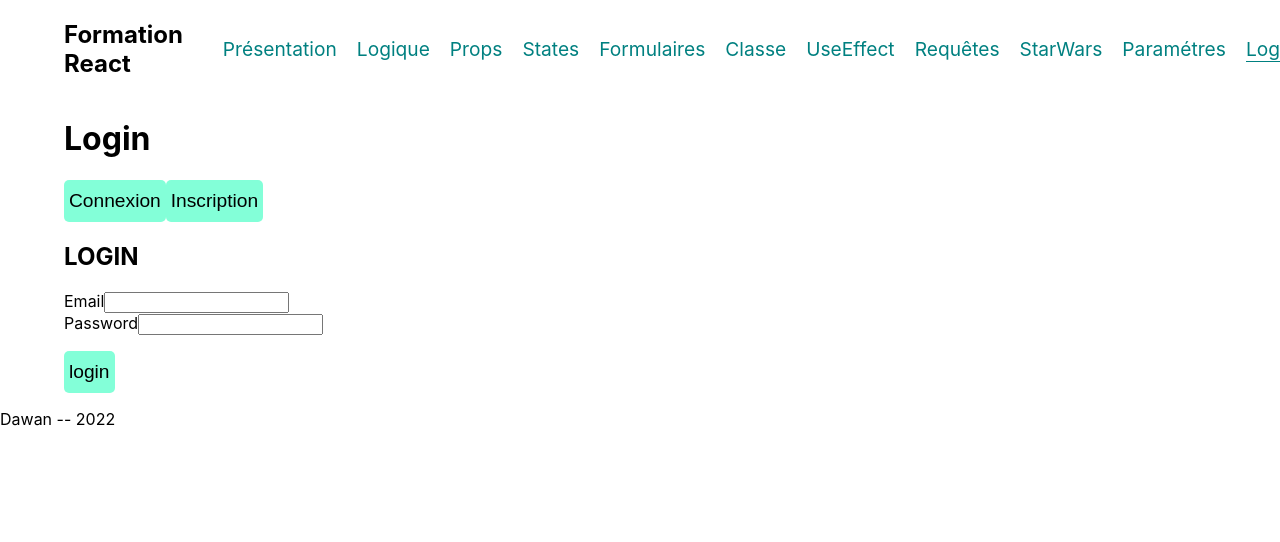
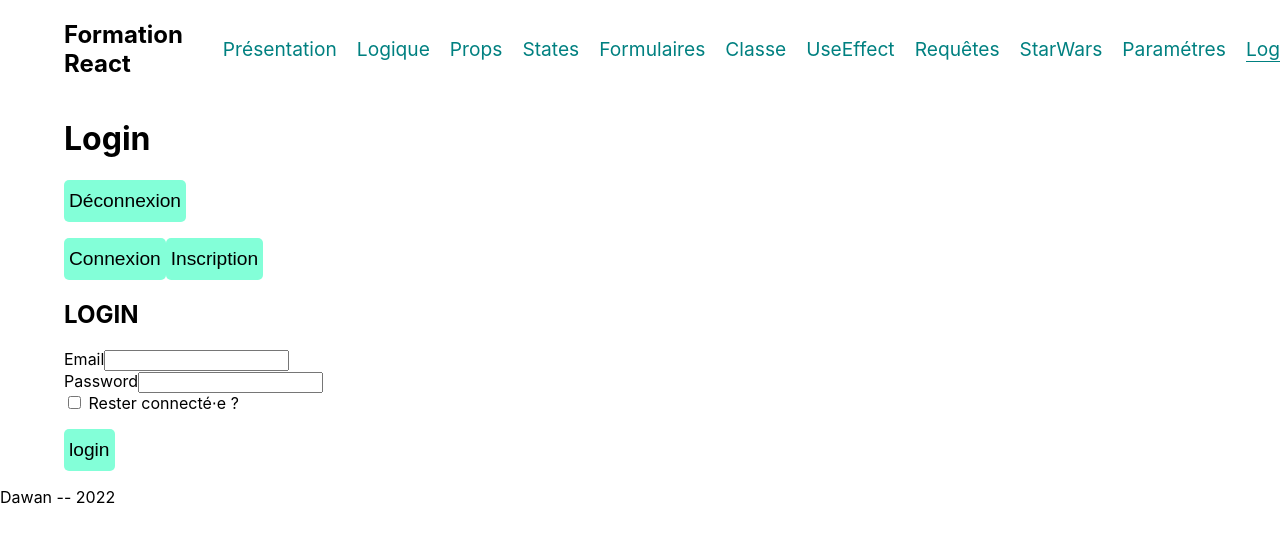
Before and after one commit to Thaisrr/react-2410, a React (Create React App) app: page /login in a window 1280 px wide. Shown: the top 542 px of the page. Built offline with nearby package versions, Linux system fonts and the light colour scheme.

Commit message:
:tada: Guards de routes

```diff
--- a/src/App.js
+++ b/src/App.js
@@ -1,5 +1,5 @@
 import './style/App.css';
-import {BrowserRouter, Routes, Route} from "react-router-dom";
+import {BrowserRouter, Routes, Route, Navigate} from "react-router-dom";
 import Presentation from './pages/Presentation';
 import Logique from "./pages/Logique";
 import Navigation from "./components/Navigation";
@@ -15,11 +15,18 @@ import React from "react";
 import {Suspense} from "react";
 import SearchBooks from "./pages/SearchBooks";
 import Login from "./pages/Login";
+import {is_logged} from "./utils/service/AuthService";
+import Secret from "./pages/Secret";
 const Parametres = React.lazy(() => import("./pages/Parametres"));
 const BookDetails = React.lazy(() => import( "./pages/BookDetails"));
 
 
 function App() {
+    const ProtectedRoute = ({children}) => {
+        if(is_logged()) return children;
+        return <Navigate to='/login' replace/>
+    }
+
   return (
     <div className="App">
         <BrowserRouter> {/* Pour indiquer à react d'utiliser le router */}
@@ -45,6 +52,11 @@ function App() {
                     <Route path='search' element={<SearchBooks/>} />
                 </Route>
                 <Route path='/login' element={<Login/>} />
+                <Route path='/secret' element={
+                    <ProtectedRoute>
+                        <Secret/>
+                    </ProtectedRoute>}
+                />
                 <Route path='404' element={<NotFound/>} />
                 <Route path='*' element={<NotFound/>} />
                 {/*<Route path='*' element={ <Redirect to='/404'/> } />*/}
--- a/src/pages/Login.js
+++ b/src/pages/Login.js
@@ -1,35 +1,50 @@
-import {useState} from "react";
+import {useRef, useState} from "react";
 import {useForm} from "react-hook-form";
-import {login, register as user_register} from "../utils/service/AuthService";
+import {login, logout, register as user_register} from "../utils/service/AuthService";
+import {useNavigate} from "react-router-dom";
 
 const Login = () => {
 
     // Attention, ceci est de la triche
     const [state, setState] = useState('login');
+    const check_input = useRef();
+    const {register, handleSubmit} = useForm();
+    const navigate = useNavigate();
 
-    const {register, handleSubmit} = useForm();
+
 
     const save = async (user) => {
+        // useRef retourne un objet {current : element HTML }
+        // ici check_input.current => element input checkbox
+        // .value => valeur de la checkbox ( true ou false )
+        const stay_logged = check_input.current?.value;
         if(state === 'login') {
             try {
-                await login(user);
+                await login(user, stay_logged);
             } catch {
                 alert('Mauvais identifiants')
             }
         }
         else {
             try {
-                await user_register(user);
+                await user_register(user, stay_logged);
             } catch {
                 alert(`Impossible de vous inscrire, veuillez vérifier vos données`)
             }
         }
         console.log('Vous êtes connecté⋅e !');
+        navigate('/secret');
     }
+
 
     return (
         <main>
             <h1>Login</h1>
+
+            <p>
+                <button onClick={() => logout()}>Déconnexion</button>
+            </p>
+
             <p>
                 <button onClick={() => setState('login')}>Connexion</button>
                 <button onClick={() => setState('inscription')}>Inscription</button>
@@ -48,6 +63,13 @@ const Login = () => {
                         <input type='password' {...register('password')}/>
                     </label>
                 </div>
+                <div>
+                    <label>
+                        <input ref={check_input} type='checkbox' /> Rester connecté⋅e ?
+                    </label>
+
+                </div>
+
                 <p>
                     <button type='submit'>{state}</button>
                 </p>
--- /dev/null
+++ b/src/pages/Secret.js
@@ -0,0 +1,7 @@
+const Secret = () => (
+    <main>
+        <h1>Composant Secret</h1>
+        <p>Si vous êtes ici, c'est que vous êtes connecté⋅e !</p>
+    </main>
+)
+export default Secret;
--- a/src/utils/service/AuthService.js
+++ b/src/utils/service/AuthService.js
@@ -29,6 +29,7 @@ export const is_logged = () => {
 }
 
 export const logout = () => {
+    console.log('déconnecté⋅e');
     localStorage.removeItem('token');
     sessionStorage.removeItem('token');
 }
```
